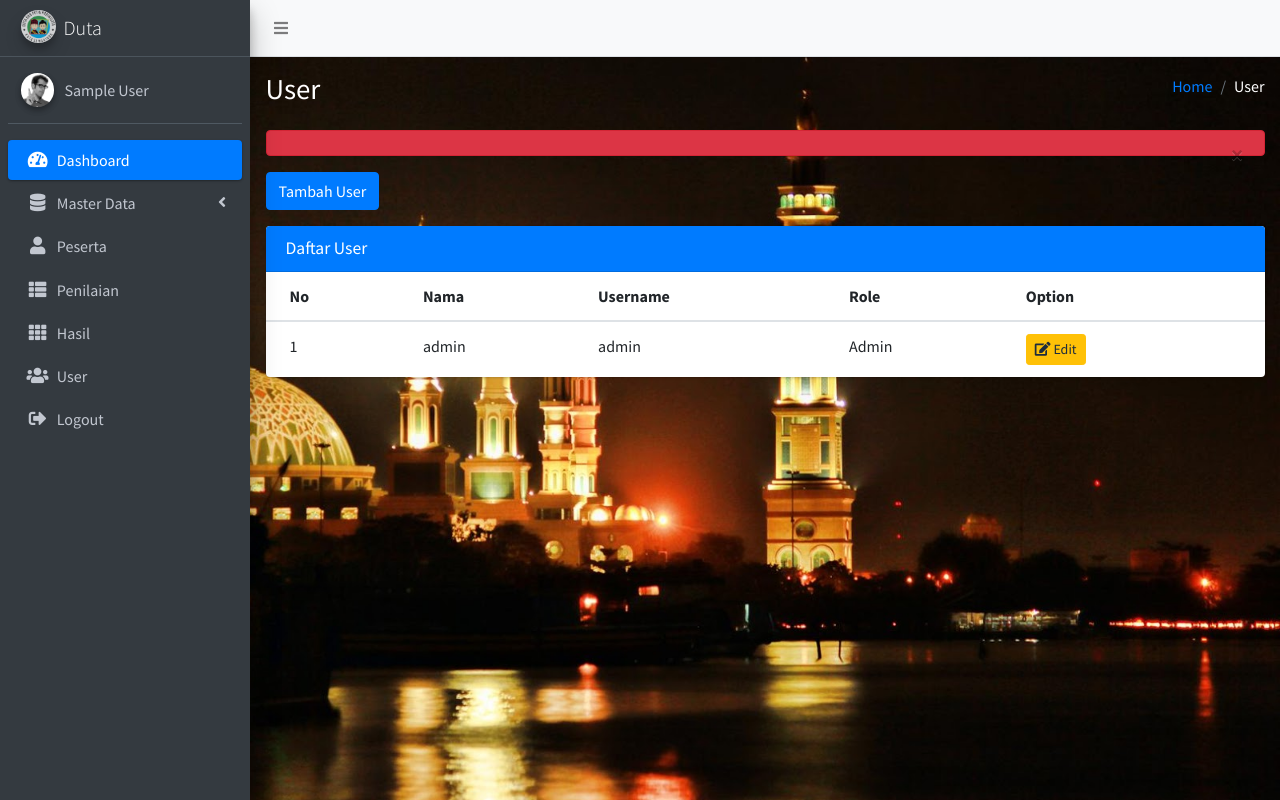
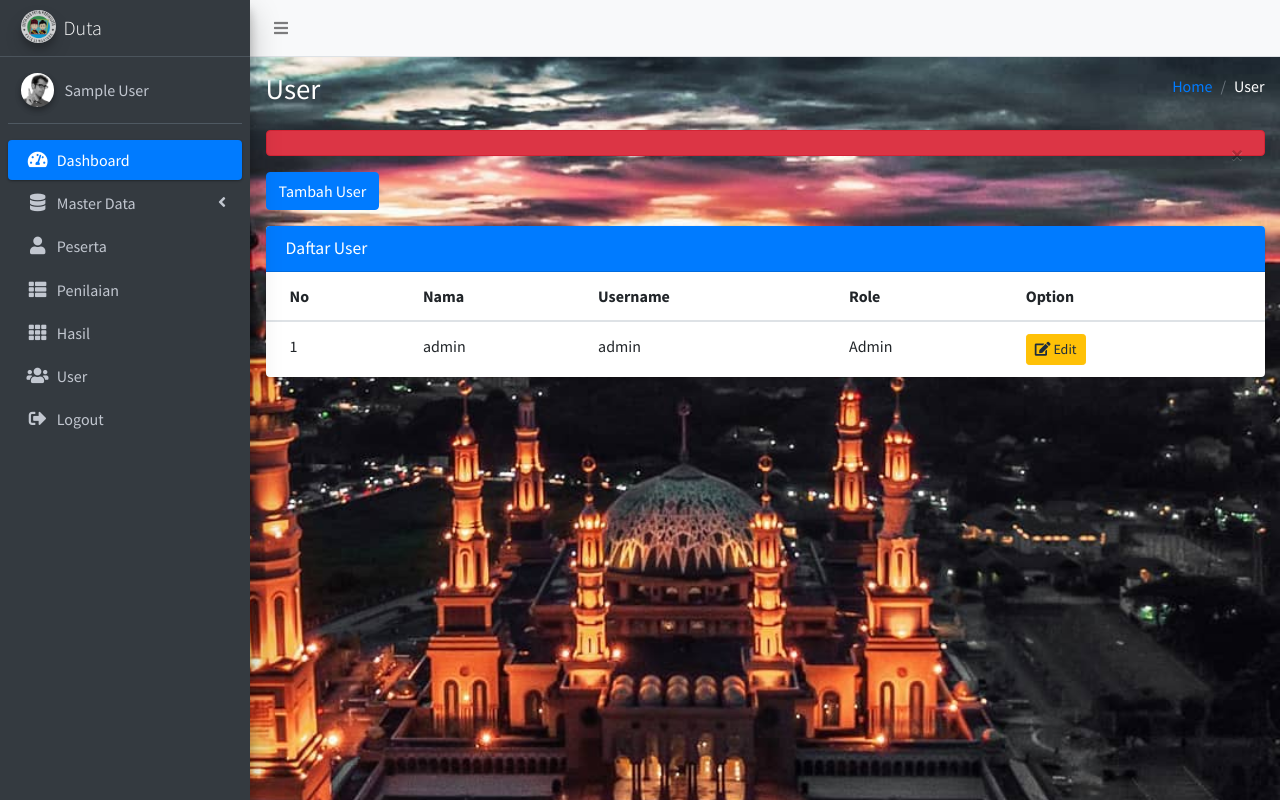
Before and after one commit to wawancallahan/juri, a PHP site: page /user.php in a window 1280 px wide. Run offline with PHP 8.4, Linux system fonts and the light colour scheme; the visitor is signed in with stand-in values (Sample User, id 1); data comes from the database, SQL or seed files in the repository; some libraries are stand-ins or nearby versions.

Commit message:
update background

```diff
--- a/dashboard.php
+++ b/dashboard.php
@@ -24,7 +24,7 @@
     <link rel="stylesheet" href="assets/css/adminlte.min.css">
     <style>
         body {
-            background: url('assets/img/islamic_center.jpg') no-repeat center center fixed;
+            background: url('assets/img/bg2.jpg') no-repeat center center fixed;
             background-size: cover;
             height: 100%;
         }
--- a/edit_kategori_nilai.php
+++ b/edit_kategori_nilai.php
@@ -46,7 +46,7 @@
     <link rel="stylesheet" href="assets/css/adminlte.min.css">
     <style>
         body {
-            background: url('assets/img/islamic_center.jpg') no-repeat center center fixed;
+            background: url('assets/img/bg2.jpg') no-repeat center center fixed;
             background-size: cover;
             height: 100%;
         }
--- a/edit_kategori_peserta.php
+++ b/edit_kategori_peserta.php
@@ -46,7 +46,7 @@
     <link rel="stylesheet" href="assets/css/adminlte.min.css">
     <style>
         body {
-            background: url('assets/img/islamic_center.jpg') no-repeat center center fixed;
+            background: url('assets/img/bg2.jpg') no-repeat center center fixed;
             background-size: cover;
             height: 100%;
         }
--- a/edit_peserta.php
+++ b/edit_peserta.php
@@ -54,7 +54,7 @@
     <link rel="stylesheet" href="assets/css/custom.css">
     <style>
         body {
-            background: url('assets/img/islamic_center.jpg') no-repeat center center fixed;
+            background: url('assets/img/bg2.jpg') no-repeat center center fixed;
             background-size: cover;
             height: 100%;
         }
--- a/edit_user.php
+++ b/edit_user.php
@@ -46,7 +46,7 @@
     <link rel="stylesheet" href="assets/css/adminlte.min.css">
     <style>
         body {
-            background: url('assets/img/islamic_center.jpg') no-repeat center center fixed;
+            background: url('assets/img/bg2.jpg') no-repeat center center fixed;
             background-size: cover;
             height: 100%;
         }
--- a/hasil_penilaian.php
+++ b/hasil_penilaian.php
@@ -35,7 +35,7 @@
     <link rel="stylesheet" href="assets/css/adminlte.min.css">
     <style>
         body {
-            background: url('assets/img/islamic_center.jpg') no-repeat center center fixed;
+            background: url('assets/img/bg2.jpg') no-repeat center center fixed;
             background-size: cover;
             height: 100%;
         }
--- a/index.php
+++ b/index.php
@@ -42,9 +42,9 @@
                 <div class="col-lg-4 col-md-6 col-12 order-lg-1 min-vh-100 order-2 bg-black">
                     <div class="p-2 m-1">
                         <div>
-                            <img src="assets/img/wonderful-Indonesia-logo-color-underbase.png" alt="logo" width="120" class="mb-2">
                             <img src="assets/img/samarinda.png" alt="logo" width="120" class="mb-2">
                             <img src="assets/img/logo_duwis_smd.jpg" alt="logo" width="100" class="mb-2 rounded-circle">
+                            <img src="assets/img/wonderful-Indonesia-logo-color-underbase.png" alt="logo" width="120" class="mb-2">
                         </div>
 
                         <?php require_once __DIR__ . '/components/flash.php' ?>
--- a/kategori_nilai.php
+++ b/kategori_nilai.php
@@ -35,7 +35,7 @@
     <link rel="stylesheet" href="assets/css/adminlte.min.css">
     <style>
         body {
-            background: url('assets/img/islamic_center.jpg') no-repeat center center fixed;
+            background: url('assets/img/bg2.jpg') no-repeat center center fixed;
             background-size: cover;
             height: 100%;
         }
--- a/kategori_peserta.php
+++ b/kategori_peserta.php
@@ -35,7 +35,7 @@
     <link rel="stylesheet" href="assets/css/adminlte.min.css">
     <style>
         body {
-            background: url('assets/img/islamic_center.jpg') no-repeat center center fixed;
+            background: url('assets/img/bg2.jpg') no-repeat center center fixed;
             background-size: cover;
             height: 100%;
         }
--- a/penilaian.php
+++ b/penilaian.php
@@ -46,7 +46,7 @@
     <link rel="stylesheet" href="assets/css/custom.css">
     <style>
         body {
-            background: url('assets/img/islamic_center.jpg') no-repeat center center fixed;
+            background: url('assets/img/bg2.jpg') no-repeat center center fixed;
             background-size: cover;
             height: 100%;
         }
--- a/penilaian_peserta_admin.php
+++ b/penilaian_peserta_admin.php
@@ -51,7 +51,7 @@
     <link rel="stylesheet" href="assets/css/adminlte.min.css">
     <style>
         body {
-            background: url('assets/img/islamic_center.jpg') no-repeat center center fixed;
+            background: url('assets/img/bg2.jpg') no-repeat center center fixed;
             background-size: cover;
             height: 100%;
         }
--- a/peserta.php
+++ b/peserta.php
@@ -35,7 +35,7 @@
     <link rel="stylesheet" href="assets/css/adminlte.min.css">
     <style>
         body {
-            background: url('assets/img/islamic_center.jpg') no-repeat center center fixed;
+            background: url('assets/img/bg2.jpg') no-repeat center center fixed;
             background-size: cover;
             height: 100%;
         }
--- a/tambah_kategori_nilai.php
+++ b/tambah_kategori_nilai.php
@@ -29,7 +29,7 @@
     <link rel="stylesheet" href="assets/css/adminlte.min.css">
     <style>
         body {
-            background: url('assets/img/islamic_center.jpg') no-repeat center center fixed;
+            background: url('assets/img/bg2.jpg') no-repeat center center fixed;
             background-size: cover;
             height: 100%;
         }
--- a/tambah_kategori_peserta.php
+++ b/tambah_kategori_peserta.php
@@ -29,7 +29,7 @@
     <link rel="stylesheet" href="assets/css/adminlte.min.css">
     <style>
         body {
-            background: url('assets/img/islamic_center.jpg') no-repeat center center fixed;
+            background: url('assets/img/bg2.jpg') no-repeat center center fixed;
             background-size: cover;
             height: 100%;
         }
--- a/tambah_peserta.php
+++ b/tambah_peserta.php
@@ -36,7 +36,7 @@
     <link rel="stylesheet" href="plugins/datepicker/datepicker.css">
     <style>
         body {
-            background: url('assets/img/islamic_center.jpg') no-repeat center center fixed;
+            background: url('assets/img/bg2.jpg') no-repeat center center fixed;
             background-size: cover;
             height: 100%;
         }
--- a/tambah_user.php
+++ b/tambah_user.php
@@ -29,7 +29,7 @@
     <link rel="stylesheet" href="assets/css/adminlte.min.css">
     <style>
         body {
-            background: url('assets/img/islamic_center.jpg') no-repeat center center fixed;
+            background: url('assets/img/bg2.jpg') no-repeat center center fixed;
             background-size: cover;
             height: 100%;
         }
--- a/user.php
+++ b/user.php
@@ -35,7 +35,7 @@
     <link rel="stylesheet" href="assets/css/adminlte.min.css">
     <style>
         body {
-            background: url('assets/img/islamic_center.jpg') no-repeat center center fixed;
+            background: url('assets/img/bg2.jpg') no-repeat center center fixed;
             background-size: cover;
             height: 100%;
         }
```
